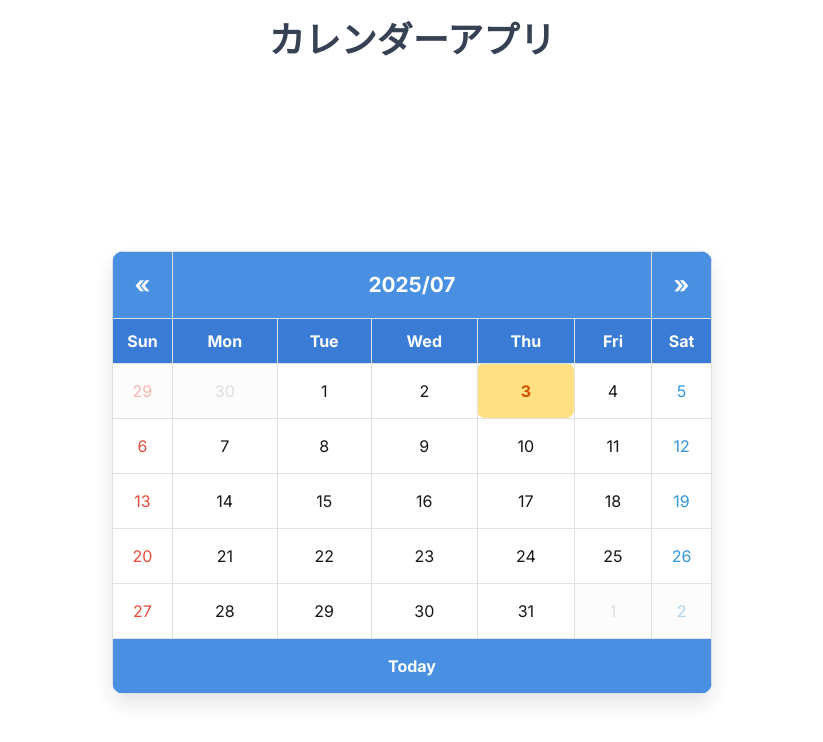
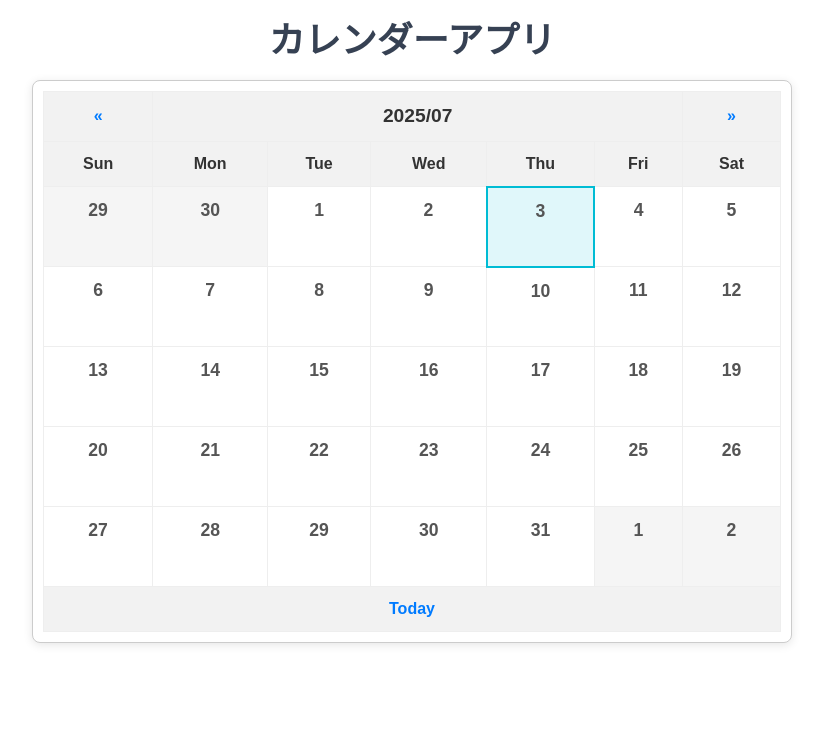
Before and after one commit to kometoume/my-portfolio, a Next.js app: page /calendar in a window 1280 px wide. Shown: the top 742 px of the page, without its empty margins (228-1051 px from the left). Built offline with nearby package versions, Linux system fonts and the light colour scheme.

Commit message:
モーダル調整前

```diff
--- a/src/app/calendar/Calendar.css
+++ b/src/app/calendar/Calendar.css
@@ -1,145 +1,200 @@
-/* src/app/calendar/Calendar.css - 修正版 */
+/* カレンダーの全体的なスタイル */
+.calendar-container {
+  font-family: Arial, sans-serif;
+  max-width: 800px;
+  margin: 20px auto;
+  border: 1px solid #ccc;
+  border-radius: 8px;
+  overflow: hidden;
+  box-shadow: 0 2px 10px rgba(0, 0, 0, 0.1);
+  background-color: #fff;
+  padding: 10px;
+  position: relative; /* モーダル表示のために必要 */
+}
 
-/* カレンダー全体のコンテナ */
-.calendar-container {
-  display: flex;
-  justify-content: center; /* 中央寄せ */
-  align-items: center; /* 垂直方向も中央寄せ */
-  min-height: 100vh; /* 画面全体に広がるように */
+table {
+  width: 100%;
+  border-collapse: collapse;
+}
 
-  font-family: 'Inter', sans-serif; /* フォントの指定 */
-  padding: 20px; /* 余白 */
-  box-sizing: border-box; /* パディングを幅に含める */
+th, td {
+  text-align: center;
+  padding: 10px;
+  border: 1px solid #eee;
+  position: relative; /* ドットの位置調整用 */
+}
+
+/* ヘッダーのスタイル */
+thead {
+  background-color: #f2f2f2;
+}
+
+th {
+  font-weight: bold;
+  color: #333;
+}
+
+#prev, #next, #today {
+  cursor: pointer;
+  color: #007bff;
+  transition: background-color 0.2s;
+}
+
+#prev:hover, #next:hover, #today:hover {
+  background-color: #e9ecef;
+}
+
+#title {
+  font-size: 1.2em;
+  color: #333;
+}
+
+/* 日付のスタイル */
+tbody td {
+  height: 80px; /* セルの高さを確保 */
+  vertical-align: top; /* 日付を上部に寄せる */
+  cursor: pointer;
+  transition: background-color 0.2s;
+  padding-bottom: 0; /* 下部のパディングを一時的に0にして、ドットコンテナで調整 */
+  position: relative; /* 子要素の配置のために必要 (既にある場合は不要) */
+}
+
+/* 通常の日付のホバー効果 */
+tbody td:hover:not(.disabled) {
+  background-color: #f9f9f9;
+}
+
+.date-number {
+  display: block;
+  font-size: 1.1em;
+  font-weight: bold;
+  margin-bottom: 5px; /* ドットとの間隔を空ける */
+  color: #555;
+}
+
+/* 今日の日付のスタイルを水色に */
+.today {
+  background-color: #e0f7fa; /* Light cyan */
+  border: 2px solid #00bcd4; /* Cyan border */
+}
+
+/* 今日の日付にカーソルが当たった時のスタイル (詳細度を上げて優先) */
+tbody td.today:hover {
+  background-color: #c0ebf0; /* 少し濃い水色にするか、同じ色を維持 */
+  border: 2px solid #00bcd4;
 }
 
 
-
-/* カレンダーテーブル */
-.calendar-container table {
-  border-collapse: collapse; /* セルの境界線を結合 */
-  width: 100%; /* 親要素に合わせて幅を調整 */
-  max-width: 600px; /* 最大幅を設定して見やすくする */
-  background-color: #ffffff; /* テーブルの背景色 */
-  border-radius: 12px; /* 角を丸くする */
-  overflow: hidden; /* 角丸を適用するために必要 */
-  box-shadow: 0 10px 20px rgba(0, 0, 0, 0.1); /* 影を追加 */
+/* 無効な（前月・次月の）日付のスタイル */
+.disabled {
+  color: #bbb; /* 文字色を薄くする */
+  background-color: #f5f5f5; /* 背景色を薄いグレーに */
+  cursor: not-allowed; /* カーソルを変更してクリック不可を示す */
 }
 
-/* テーブルヘッダーとフッターの背景色 */
-.calendar-container thead,
-.calendar-container tfoot {
-  background: #4a90e2; /* ヘッダーとフッターの背景色 */
-  color: #ffffff; /* 文字色 */
-  font-weight: 600;
+/* トレーニングのドット表示コンテナ */
+.training-dots-container {
+  display: flex;
+  justify-content: center; /* ドットを中央に配置 */
+  gap: 2px; /* ドット間のスペース */
+  /* ここが重要: セルの下部に固定し、常に同じ高さを確保する */
+  position: absolute; /* 親要素 (td) に対して絶対配置 */
+  bottom: 5px; /* セルの下端から5px上に配置 */
+  left: 0; /* セルの左端に合わせる */
+  right: 0; /* セルの右端に合わせる */
+  height: 12px; /* ドットが表示されなくても常に12pxの高さを確保 */
+  min-height: 12px; /* 念のため最小高さも設定 */
+  overflow: hidden; /* はみ出したドットは非表示 */
 }
 
-/* ヘッダーとセルのパディングとテキスト配置 */
-.calendar-container th,
-.calendar-container td {
-  padding: 15px 10px; /* パディングを増やす */
-  text-align: center;
-  border: 1px solid #e0e0e0; /* 軽い境界線 */
-  transition: background-color 0.3s ease; /* ホバーエフェクト用 */
+/* 各トレーニングのドットスタイル */
+.training-dot {
+  display: inline-block;
+  width: 10px;
+  height: 10px;
+  border-radius: 50%;
+  border: 1px solid #fff;
+  box-shadow: 0 0 2px rgba(0, 0, 0, 0.3);
+  flex-shrink: 0; /* ドットが縮まないようにする */
 }
 
-/* 曜日の行のスタイル */
-.calendar-container thead tr:last-child th {
-  background-color: #3a7bd5; /* 曜日の行の背景色 */
-  font-size: 1em;
-  padding: 10px;
+.squat-dot {
+  background-color: #ff6347; /* Tomato */
 }
 
-/* 日曜日の文字色 */
-.calendar-container tbody td:first-child {
-  color: #e74c3c; /* 赤色 */
+.benchpress-dot {
+  background-color: #4682b4; /* SteelBlue */
 }
 
-/* 土曜日の文字色 */
-.calendar-container tbody td:last-child {
-  color: #3498db; /* 青色 */
+.latpulldown-dot {
+  background-color: #3cb371; /* MediumSeaGreen */
+}
+/* 選択された日付のスタイル */
+.selected-date {
+  background-color: #cce7ff;
+  border: 2px solid #007bff;
 }
 
 /* フッターのスタイル */
-.calendar-container tfoot {
-  font-weight: bold;
+tfoot {
+  background-color: #f2f2f2;
 }
 
-/* 無効な日付のスタイル */
-.calendar-container td.disabled {
-  opacity: 0.4; /* 透明度を下げて無効であることを示す */
-  background-color: #f8f8f8; /* 無効な日付の背景色 */
-  color: #b0b0b0; /* 無効な日付の文字色 */
+#today {
+  font-weight: bold;
+  color: #007bff;
 }
 
-/* 今日の日付のスタイル */
-.calendar-container td.today {
-  font-weight: bold;
-  background-color: #ffe082; /* 今日の日付を強調する色 */
-  color: #d35400; /* 今日の日付の文字色 */
-  border-radius: 8px; /* 今日の日付のセルも角丸に */
-  position: relative;
-  z-index: 1; /* 他のセルより前面に */
+/* トレーニング記録モーダルのスタイル */
+.training-modal {
+  position: absolute;
+  top: 50%;
+  left: 50%;
+  transform: translate(-50%, -50%);
+  background-color: white;
+  padding: 25px;
+  border-radius: 10px;
+  box-shadow: 0 5px 15px rgba(0, 0, 0, 0.3);
+  z-index: 1000;
+  display: flex;
+  flex-direction: column;
+  gap: 15px;
+  min-width: 250px;
 }
 
-/* 前の月、次の月、今日のボタンのスタイル */
-.calendar-container #prev,
-.calendar-container #next,
-.calendar-container #today {
-  cursor: pointer;
-  user-select: none; /* テキスト選択を無効にする */
+.training-modal h3 {
+  margin-top: 0;
+  color: #333;
+  text-align: center;
 }
 
-/* ヘッダーの左右の矢印とタイトル */
-.calendar-container thead th#prev,
-.calendar-container thead th#next {
-  width: 10%;
-  font-size: 1.5em;
+.training-modal label {
+  display: flex;
+  align-items: center;
+  gap: 10px;
+  font-size: 1.1em;
+  color: #555;
+  cursor: pointer;
 }
 
-.calendar-container thead th#title {
-  font-size: 1.3em;
-  width: 80%;
+.training-modal input[type="checkbox"] {
+  width: 20px;
+  height: 20px;
+  cursor: pointer;
 }
 
-/* ホバーエフェクト */
-.calendar-container #prev:hover,
-.calendar-container #next:hover {
-  background-color: #3a7bd5;
+.training-modal button {
+  padding: 10px 15px;
+  background-color: #007bff;
+  color: white;
+  border: none;
+  border-radius: 5px;
+  cursor: pointer;
+  font-size: 1em;
+  margin-top: 10px;
+  transition: background-color 0.2s;
 }
 
-.calendar-container #today:hover {
-  background-color: #4a69bd;
+.training-modal button:hover {
+  background-color: #0056b3;
 }
-
-/* レスポンシブデザイン */
-@media (max-width: 768px) {
-  .calendar-container table {
-    width: 100%;
-    margin: 0;
-    border-radius: 0; /* 小さい画面では角丸をなくす */
-  }
-  .calendar-container {
-    padding: 0;
-  }
-  .calendar-container th,
-  .calendar-container td {
-    padding: 10px 5px; /* パディングを調整 */
-    font-size: 0.9em;
-  }
-  .calendar-container thead th {
-    font-size: 1em;
-    padding: 15px 5px;
-  }
-  .calendar-container thead th#prev,
-  .calendar-container thead th#next {
-    font-size: 1.2em;
-  }
-  .calendar-container thead th#title {
-    font-size: 1.1em;
-  }
-  .calendar-container tfoot td {
-    padding: 10px;
-    font-size: 1em;
-    border-radius: 0;
-  }
-}
--- a/src/components/Calendar.tsx
+++ b/src/components/Calendar.tsx
@@ -1,4 +1,3 @@
-// src/components/Calendar.tsx
 'use client';
 
 import React, { useState, useCallback, useEffect } from 'react';
@@ -6,16 +5,53 @@ import React, { useState, useCallback, useEffect } from 'react';
 // 実際のNext.jsプロジェクトなどでは、この行を有効にしてCSSファイルをインポートしてください。
 import '../app/calendar/Calendar.css';
 
+// トレーニング種別の定義
+type TrainingType = 'squat' | 'benchpress' | 'latpulldown';
+
+// 日付ごとのトレーニング記録の型
+interface TrainingRecord {
+  [date: string]: { // 'YYYY-MM-DD'形式の文字列をキーとする
+    squat: boolean;
+    benchpress: boolean;
+    latpulldown: boolean;
+  };
+}
+
+// カレンダーの日付セルが持つべき情報の型定義
+interface DateInfo {
+  date: number;
+  isToday: boolean;
+  isDisabled: boolean;
+  fullDate: string; // 'YYYY-MM-DD'形式の文字列
+  record: {
+    squat: boolean;
+    benchpress: boolean;
+    latpulldown: boolean;
+  };
+}
+
 const Calendar: React.FC = () => {
   // `currentDate`は、"Today"ボタンで今日に戻る時や、日付のハイライトに使われる日付オブジェクト
   // カレンダーの表示自体は`year`と`month`の状態に依存します。
   const [currentDate, setCurrentDate] = useState(new Date()); // 初期の今日の日付を保持
   const [year, setYear] = useState(currentDate.getFullYear());
   const [month, setMonth] = useState(currentDate.getMonth());
+  // トレーニング記録を保持する状態
+  // キーは 'YYYY-MM-DD' 形式の文字列
+  const [trainingRecords, setTrainingRecords] = useState<TrainingRecord>(() => {
+    // 初回ロード時にlocalStorageからデータを読み込む
+    if (typeof window !== 'undefined') { // ブラウザ環境でのみlocalStorageを使用
+      const savedRecords = localStorage.getItem('trainingRecords');
+      return savedRecords ? JSON.parse(savedRecords) : {};
+    }
+    return {};
+  });
+
+  // 選択された日付の状態 (モーダル表示用)
+  const [selectedDate, setSelectedDate] = useState<string | null>(null);
+
 
   // 日付が変更されたときにカレンダーを自動更新するためのuseEffect
-  // このフックはコンポーネントのマウント時に一度だけ実行され、
-  // その後、毎日午前0時にカレンダーを更新するタイマーを設定します。
   useEffect(() => {
     // 次の日の午前0時にカレンダーを更新するためのタイマーを設定する関数
     const setMidnightTimer = () => {
@@ -51,14 +87,21 @@ const Calendar: React.FC = () => {
     return () => clearTimeout(initialTimerId);
   }, []); // ここを空の依存配列に変更することで、マウント時に一度だけ実行されるようになります。
 
+  // trainingRecords が変更されるたびに localStorage に保存
+  useEffect(() => {
+    if (typeof window !== 'undefined') { // ブラウザ環境でのみlocalStorageを使用
+      localStorage.setItem('trainingRecords', JSON.stringify(trainingRecords));
+    }
+  }, [trainingRecords]);
+
   // 月のタイトルをフォーマット (例: 2025/07)
   const renderTitle = useCallback(() => {
     return `${year}/${String(month + 1).padStart(2, '0')}`;
   }, [year, month]);
 
   // カレンダーの前の月の部分の日付データを生成
-  const getCalendarHead = useCallback(() => {
-    const dates = [];
+  const getCalendarHead = useCallback((): DateInfo[] => { // DateInfo[] を返すことを明示
+    const dates: DateInfo[] = []; // DateInfo[] で初期化
     const d = new Date(year, month, 0).getDate(); // 前の月の最終日
     const n = new Date(year, month, 1).getDay(); // 今月の1日の曜日 (0:日, 6:土)
 
@@ -67,35 +110,42 @@ const Calendar: React.FC = () => {
         date: d - i,
         isToday: false,
         isDisabled: true, // 前の月の日付は無効化
+        fullDate: '', // 無効な日付にはfullDateを持たせない
+        record: { squat: false, benchpress: false, latpulldown: false }, // 無効な日付でもrecordプロパティを持たせる
       });
     }
     return dates;
   }, [year, month]);
 
   // カレンダーの今月の部分の日付データを生成
-  const getCalendarBody = useCallback(() => {
-    const dates = [];
+  const getCalendarBody = useCallback((): DateInfo[] => { // DateInfo[] を返すことを明示
+    const dates: DateInfo[] = []; // DateInfo[] で初期化
     const lastDate = new Date(year, month + 1, 0).getDate(); // 今月の最終日
 
     for (let i = 1; i <= lastDate; i++) {
+      const fullDate = `${year}-${String(month + 1).padStart(2, '0')}-${String(i).padStart(2, '0')}`;
       dates.push({
         date: i,
         isToday: false,
         isDisabled: false,
+        fullDate: fullDate, // 'YYYY-MM-DD'形式の文字列を追加
+        record: trainingRecords[fullDate] || { squat: false, benchpress: false, latpulldown: false },
       });
     }
 
     // 今日の日付をハイライト
-    // `currentDate` を依存配列に入れることで、`goToToday` で `currentDate` が更新された際に再評価される
     if (year === currentDate.getFullYear() && month === currentDate.getMonth()) {
-      dates[currentDate.getDate() - 1].isToday = true;
+      const todayDateInfo = dates[currentDate.getDate() - 1];
+      if (todayDateInfo) { // undefinedチェック (TypeScriptの厳密なチェックに対応)
+        todayDateInfo.isToday = true;
+      }
     }
     return dates;
-  }, [year, month, currentDate]); // currentDate を依存配列に追加
+  }, [year, month, currentDate, trainingRecords]); // currentDate, trainingRecords を依存配列に追加
 
   // カレンダーの次の月の部分の日付データを生成
-  const getCalendarTail = useCallback(() => {
-    const dates = [];
+  const getCalendarTail = useCallback((): DateInfo[] => { // DateInfo[] を返すことを明示
+    const dates: DateInfo[] = []; // DateInfo[] で初期化
     const lastDay = new Date(year, month + 1, 0).getDay(); // 今月の最終日の曜日
 
     // `7 - lastDay` が0以下であれば、forループは実行されないので条件は不要
@@ -104,6 +154,8 @@ const Calendar: React.FC = () => {
         date: i,
         isToday: false,
         isDisabled: true, // 次の月の日付は無効化
+        fullDate: '',
+        record: { squat: false, benchpress: false, latpulldown: false }, // 無効な日付でもrecordプロパティを持たせる
       });
     }
     return dates;
@@ -118,6 +170,7 @@ const Calendar: React.FC = () => {
       }
       return prevMonth - 1; // それ以外は月を減らす
     });
+    setSelectedDate(null); // 月が変わったら選択を解除
   }, []);
 
   // 次の月に移動する関数
@@ -129,6 +182,7 @@ const Calendar: React.FC = () => {
       }
       return prevMonth + 1; // それ以外は月を増やす
     });
+    setSelectedDate(null); // 月が変わったら選択を解除
   }, []);
 
   // 今日の日付に戻る関数
@@ -138,17 +192,44 @@ const Calendar: React.FC = () => {
     setMonth(today.getMonth());
     // `currentDate` を更新することで、`getCalendarBody` が再実行され、今日のセルが正しくハイライトされる
     setCurrentDate(today);
+    setSelectedDate(null); // 今日ボタンで選択を解除
   }, []);
 
+  // 日付クリック時のハンドラー
+  const handleDateClick = useCallback((dateInfo: DateInfo) => { // DateInfo型を明示
+    if (!dateInfo.isDisabled) {
+      setSelectedDate(dateInfo.fullDate);
+    }
+  }, []);
+
+  // トレーニングチェックボックス変更時のハンドラー
+  const handleTrainingToggle = useCallback((type: TrainingType) => {
+    if (selectedDate) {
+      setTrainingRecords(prevRecords => {
+        const currentDayRecords = prevRecords[selectedDate] || { squat: false, benchpress: false, latpulldown: false };
+        return {
+          ...prevRecords,
+          [selectedDate]: {
+            ...currentDayRecords,
+            [type]: !currentDayRecords[type], // チェックボックスの状態を反転
+          },
+        };
+      });
+    }
+  }, [selectedDate]);
+
   // カレンダーデータ全体 (前の月、今月、次の月の日付を結合)
-  const dates = [...getCalendarHead(), ...getCalendarBody(), ...getCalendarTail()];
-  const weeks = [];
-  const weeksCount = dates.length / 7; // 週の数
+  const dates: DateInfo[] = [...getCalendarHead(), ...getCalendarBody(), ...getCalendarTail()]; // DateInfo[] 型を明示
+  const weeks: DateInfo[][] = []; // DateInfo[][] 型を明示
+  const weeksCount = Math.ceil(dates.length / 7); // 週の数を正確に計算 (端数切り上げ)
 
   // 日付データを週ごとに分割
   for (let i = 0; i < weeksCount; i++) {
     weeks.push(dates.slice(i * 7, (i + 1) * 7));
   }
+
+  // 選択された日付のトレーニング記録を取得
+  const currentSelectedDayRecord = selectedDate ? trainingRecords[selectedDate] || { squat: false, benchpress: false, latpulldown: false } : null;
 
   return (
     <div className="calendar-container"> {/* CSSでスタイルを適用するためのラッパー要素 */}
@@ -167,10 +248,19 @@ const Calendar: React.FC = () => {
               {week.map((dateInfo, dateIndex) => (
                 <td
                   key={dateIndex}
-                  // 今日の日付や無効な日付にCSSクラスを適用
-                  className={`${dateInfo.isToday ? 'today' : ''} ${dateInfo.isDisabled ? 'disabled' : ''}`}
+                  // 今日の日付や無効な日付、選択された日付にCSSクラスを適用
+                  className={`${dateInfo.isToday ? 'today' : ''} ${dateInfo.isDisabled ? 'disabled' : ''} ${selectedDate === dateInfo.fullDate ? 'selected-date' : ''}`}
+                  onClick={() => handleDateClick(dateInfo)} // 日付クリックハンドラー
                 >
-                  {dateInfo.date} {/* 日付の数字を表示 */}
+                  <span className="date-number">{dateInfo.date}</span> {/* 日付の数字を表示 */}
+                  {/* 無効な日付でなく、かつrecordプロパティが存在する場合のみドットを表示 */}
+                  {!dateInfo.isDisabled && dateInfo.record && (
+                    <div className="training-dots-container">
+                      {dateInfo.record.squat && <span className="training-dot squat-dot"></span>}
+                      {dateInfo.record.benchpress && <span className="training-dot benchpress-dot"></span>}
+                      {dateInfo.record.latpulldown && <span className="training-dot latpulldown-dot"></span>}
+                    </div>
+                  )}
                 </td>
               ))}
             </tr>
@@ -182,6 +272,38 @@ const Calendar: React.FC = () => {
           </tr>
         </tfoot>
       </table>
+
+      {/* 選択された日付がある場合にのみモーダルを表示 */}
+      {selectedDate && (
+        <div className="training-modal">
+          <h3>{selectedDate} の記録</h3>
+          <label>
+            <input
+              type="checkbox"
+              checked={currentSelectedDayRecord?.squat || false} // nullish coalescing operatorを使用
+              onChange={() => handleTrainingToggle('squat')}
+            />
+            スクワット
+          </label>
+          <label>
+            <input
+              type="checkbox"
+              checked={currentSelectedDayRecord?.benchpress || false}
+              onChange={() => handleTrainingToggle('benchpress')}
+            />
+            ベンチプレス
+          </label>
+          <label>
+            <input
+              type="checkbox"
+              checked={currentSelectedDayRecord?.latpulldown || false}
+              onChange={() => handleTrainingToggle('latpulldown')}
+            />
+            ラットプルダウン
+          </label>
+          <button onClick={() => setSelectedDate(null)}>閉じる</button>
+        </div>
+      )}
     </div>
   );
 };
```
